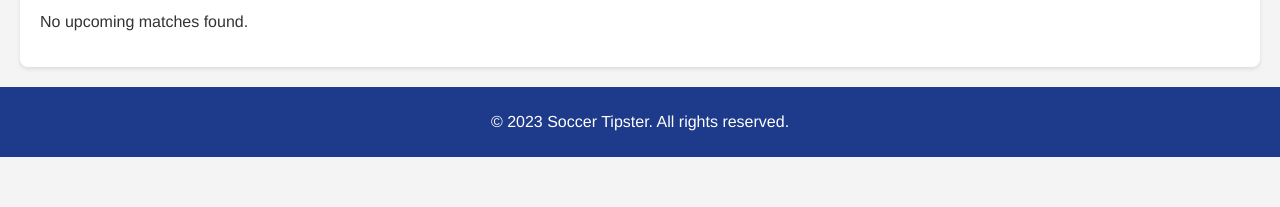
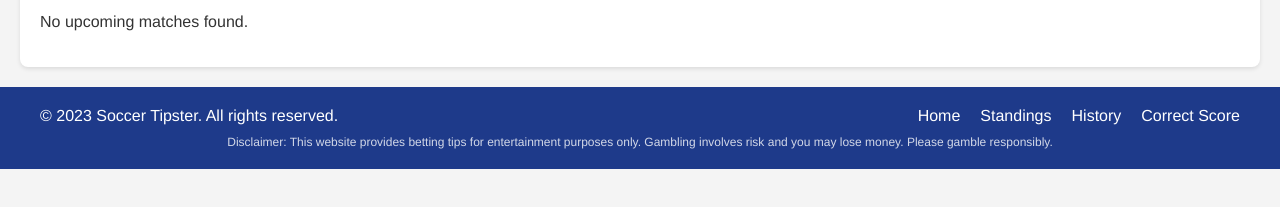
Before and after one commit to 4ti8o/tipster, a plain HTML site: page index.html in a window 1280 px wide. Shown: the part 197-404 px from the top of the page. Drawn offline with Linux system fonts and the light colour scheme; no server answers.

Commit message:
Add footer content with links and disclaimer

```diff
--- a/index.html
+++ b/index.html
@@ -32,7 +32,18 @@
     </main>
 
     <footer>
-        <p>&copy; 2023 Soccer Tipster. All rights reserved.</p>
+        <div class="footer-content">
+            <div>&copy; 2023 Soccer Tipster. All rights reserved.</div>
+            <div class="footer-links">
+                <a href="index.html">Home</a>
+                <a href="standings.html">Standings</a>
+                <a href="history.html">History</a>
+                <a href="correct-score.html">Correct Score</a>
+            </div>
+        </div>
+        <div class="disclaimer">
+            Disclaimer: This website provides betting tips for entertainment purposes only. Gambling involves risk and you may lose money. Please gamble responsibly.
+        </div>
     </footer>
 
     <script src="script.js"></script>
--- a/styles.css
+++ b/styles.css
@@ -140,8 +140,46 @@ footer {
     background-color: #1e3a8a;
     color: white;
     text-align: center;
-    padding: 10px;
-    margin-top: 20px;
+    padding: 20px;
+    margin-top: auto;
+    position: sticky;
+    top: 100vh;
+}
+
+footer .footer-content {
+    max-width: 1200px;
+    margin: 0 auto;
+    display: flex;
+    justify-content: space-between;
+    align-items: center;
+    flex-wrap: wrap;
+}
+
+footer .footer-links {
+    display: flex;
+    gap: 20px;
+}
+
+footer .footer-links a {
+    color: white;
+    text-decoration: none;
+}
+
+footer .footer-links a:hover {
+    text-decoration: underline;
+}
+
+footer .disclaimer {
+    font-size: 12px;
+    margin-top: 10px;
+    opacity: 0.8;
+}
+
+@media (max-width: 768px) {
+    footer .footer-content {
+        flex-direction: column;
+        gap: 10px;
+    }
 }
 
 @media (max-width: 768px) {
```
Also changed, not shown: 1.5.html (+12 -1 lines), 2.5.html (+12 -1 lines), 3.5.html (+12 -1 lines), TODO.md (+1 -1 lines), bbts.html (+12 -1 lines), correct-score.html (+12 -1 lines), history.html (+12 -1 lines), standings.html (+12 -1 lines).
